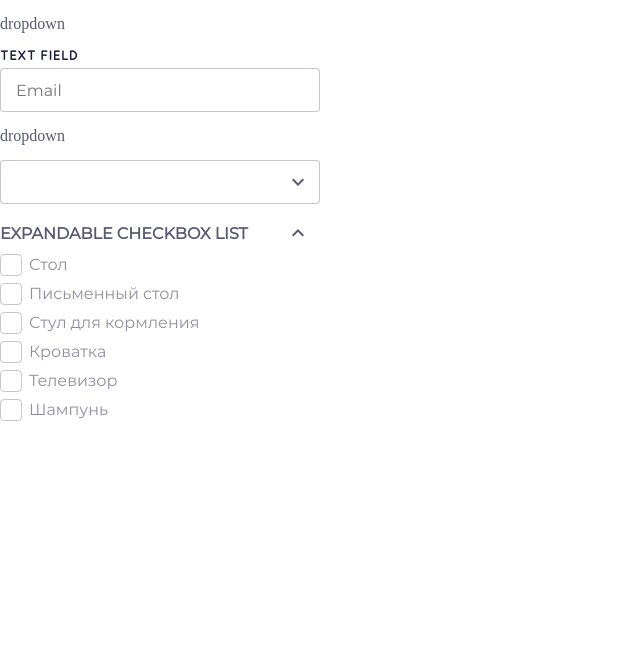
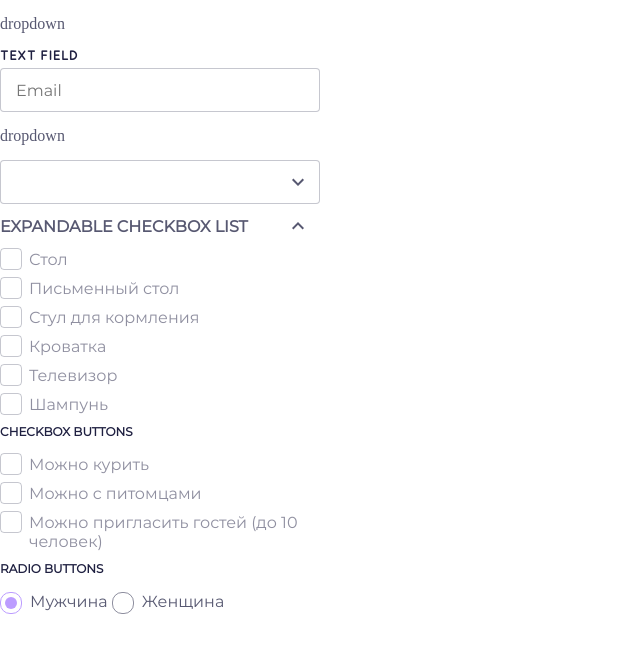
Before and after one commit to NekrasovaOlga/toxin, a plain HTML site: page index.html in a window 1280 px wide. Shown: the whole page, without its empty margins (0-640 px from the left). Drawn offline with Linux system fonts and the light colour scheme.

Commit message:
Добавлены радио кнопки

```diff
--- a/index.html
+++ b/index.html
@@ -96,5 +96,38 @@
             </div>
         </div>
     </div>
+
+    <div class="checkbox-btn">
+        <span class="elem__title">Checkbox Buttons</span>
+        <div class="drop-list__box-item">
+            <label for="11">
+                <input type="checkbox" name="box-check1" id="11">
+                <span class="drop-list__box-item__checkbox">Можно курить</span>
+            </label>
+        </div>
+        <div class="drop-list__box-item">
+            <label for="21">
+                <input type="checkbox" name="box-check1" id="21">
+                <span class="drop-list__box-item__checkbox">Можно с питомцами</span>
+            </label>
+        <div class="drop-list__box-item">
+            <label for="31">
+                <input type="checkbox" name="box-check1" id="31">
+                <span class="drop-list__box-item__checkbox">Можно пригласить гостей (до 10 человек)</span>
+            </label>
+        </div>
+    </div>
+
+    <div class="radio-btn">
+        <span class="elem__title">Radio Buttons</span>
+        <label for="men">
+            <input type="radio" name="gender" id="men" checked>
+            <span class="radio-btn__gender">Мужчина</span>
+        </label>
+        <label for="woman">
+            <input type="radio" name="gender" id="woman">
+            <span class="radio-btn__gender">Женщина</span>
+        </label>
+    </div>
 </body>
 </html>
--- a/sass/_elements.sass
+++ b/sass/_elements.sass
@@ -25,3 +25,14 @@ body
 .span-otsyp
     padding: 15px 0
     display: block
+.elem__title
+    display: block
+    font-size: 12px
+    font-weight: bold
+    color: $darkshade100
+    margin-bottom: 16px
+    text-transform: uppercase
+
+
+input[type='radio']
+    display: none
--- a/sass/block/_dropdown.sass
+++ b/sass/block/_dropdown.sass
@@ -1,16 +1,19 @@
 .dropdown
+    position: relative
+
     &__box
+        position: absolute
         +Montserrat
-        border: 1px solid $darkshade25
+        width: 100%
+        overflow: hidden
         padding: 7px 7px 0 15px
         margin-top: -2px
         height: 0
-        opacity: 0
-        position: relative
+        z-index: 4
+        transition: 0.2s
         &-item
             display: flex
             justify-content: space-between
-            height: 30px
             margin-bottom: 7px
             align-items: center
             &__text
@@ -36,6 +39,6 @@
             background: none
 
 input[type='checkbox']:checked ~ .dropdown__box
-    height: auto
-    opacity: 1
-    border-top: none
+    height: 19vh
+    background: #ffffff
+    border: 1px solid $darkshade25
--- a/sass/block/_droplist.sass
+++ b/sass/block/_droplist.sass
@@ -20,13 +20,14 @@
             right: 0
             transition: 0.5s
     &__box
-        opacity: 0
+        height: 0
+        overflow: hidden
         &-item
             &__checkbox
                 position: relative
                 padding-left: 29px
                 display: flex
-                align-items: center
+                align-items: flex-start
                 color: $darkshade50
                 margin-bottom: 10px
                 &::before
@@ -37,6 +38,7 @@
                     border: 1px solid $darkshade25
                     border-radius: 4px
                     left: 0
+                    top: -2px
                 &::after
                     position: absolute
                     content: ''
@@ -46,17 +48,20 @@
                     width: 20px
                     height: 20px
                     left: 1px
-                    top: -1px
+                    top: -3px
                     opacity: 0
                     transition: 0.2s
 
 input[type='checkbox']:checked + .drop-list__box-item__checkbox
+    &::before
+        border-color: $purple
     &::after
         opacity: 1
 
 input[type='checkbox']:checked
     ~ .drop-list__box
-        opacity: 1
+        height: auto
+        padding-top: 2px
     ~ label > .drop-list__arrow
         &::after
             transform: rotate(180deg)
--- /dev/null
+++ b/sass/block/_radio.sass
@@ -0,0 +1,29 @@
+.radio-btn
+    &__gender
+        position: relative
+        padding-left: 30px
+        &::before
+            position: absolute
+            content: ''
+            width: 20px
+            height: 20px
+            border-radius: 10px
+            border: 1px solid $darkshade50
+            left: 0
+            top: 0
+        &::after
+            position: absolute
+            content: ''
+            background: $purple
+            width: 12px
+            height: 12px
+            border-radius: 10px
+            left: 5px
+            top: 5px
+            opacity: 0
+
+input[type='radio']:checked + .radio-btn__gender
+    &::before
+        border-color: $purple
+    &::after
+        opacity: 1
--- a/sass/style.sass
+++ b/sass/style.sass
@@ -5,3 +5,4 @@
 @import 'block/input'
 @import 'block/dropdown'
 @import 'block/droplist'
+@import 'block/radio'
```
Also changed, not shown: css/style.css, 1 other file.
